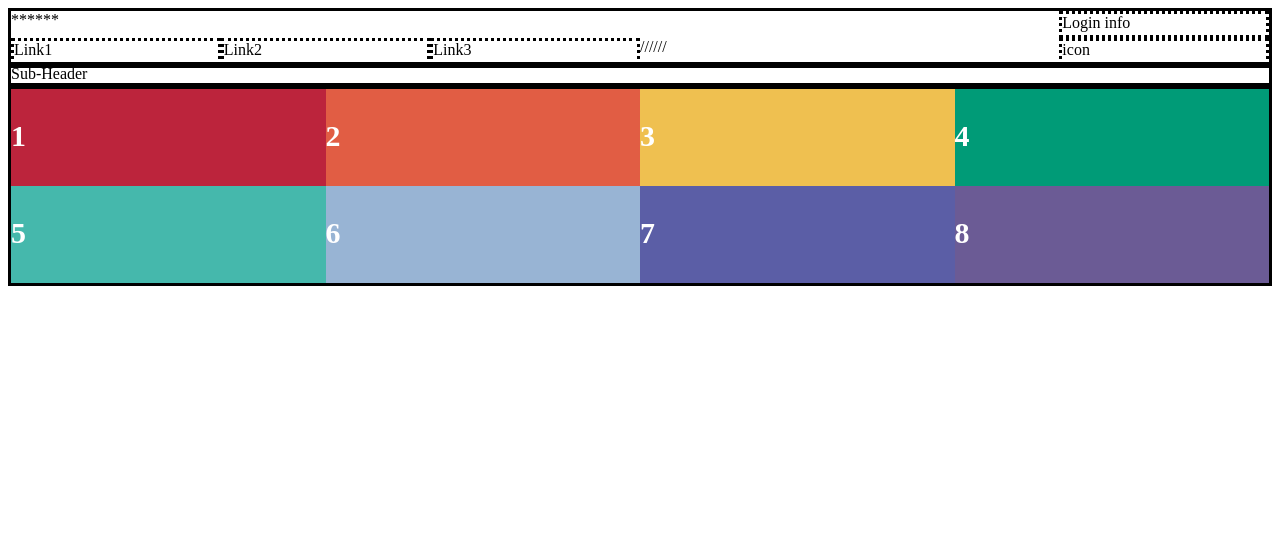
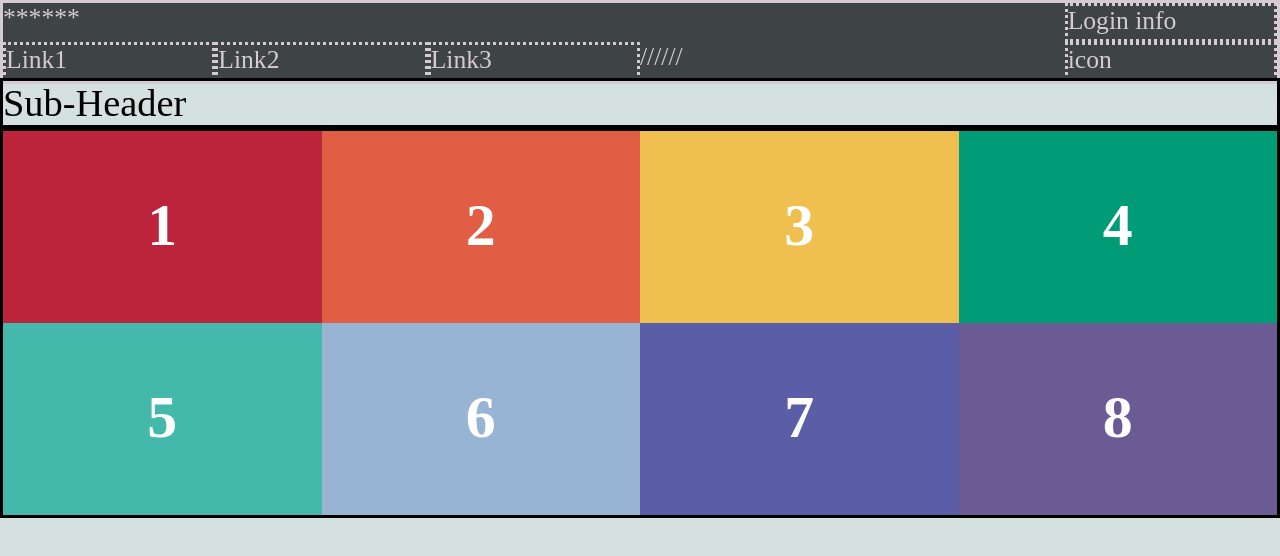
Before and after one commit to jkwest-93/jkw-comp-challenge-1, a plain HTML site: page index.html in a window 1280 px wide. Drawn offline with Linux system fonts and the light colour scheme.

Commit message:
Change: modified style sheet to further distinguish sections; removed padding & margin from body

```diff
--- a/stylesheet.css
+++ b/stylesheet.css
@@ -1,6 +1,14 @@
 body {
+  margin: 0px;
+  padding: 0px;
+  background-color: #D5E1DF;
   display: grid;
-  grid-template-columns:
+  grid-template-columns: 1;
+  grid-template-rows: 3;
+  grid-template-areas:
+  "header"
+  "sub-header"
+  "container";
 }
 
 section {
@@ -12,12 +20,19 @@ nav {
 }
 
 .header {
+  background-color: #3E4444;
+  color: #D6CBD3;
   border: solid;
   height: 100px;
   display: grid;
   height:100%;
   grid-template-columns: repeat(6, 1fr);
   grid-template-rows: repeat(2, 1fr);
+  font-size: 2vw;
+}
+
+.sub-header {
+  font-size: 3vw;
 }
 
 .container{
@@ -41,7 +56,8 @@ nav {
 .card {
   color: white;
   font: Times;
-  font-size: 2vw;
+  font-size: 4vw;
+  text-align: center;
 }
 
 .card1 {
```
